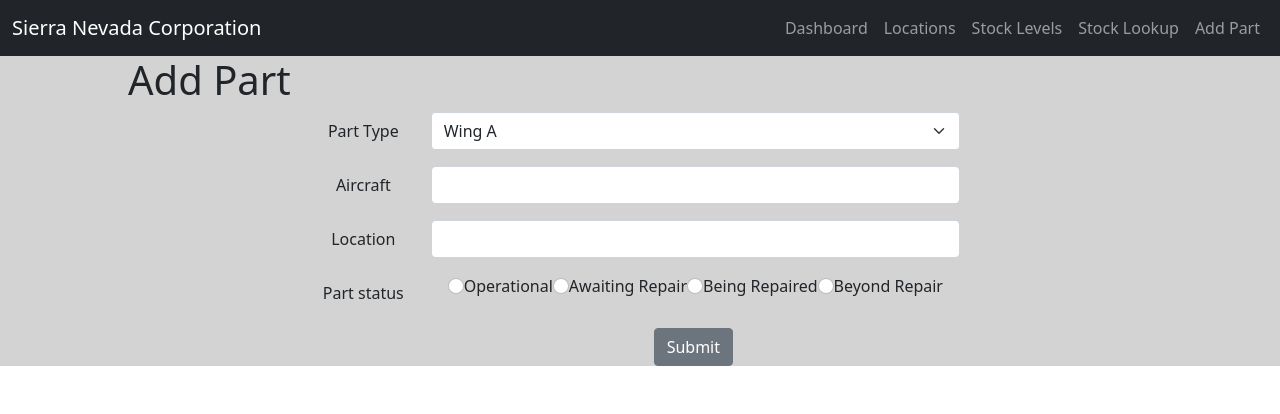
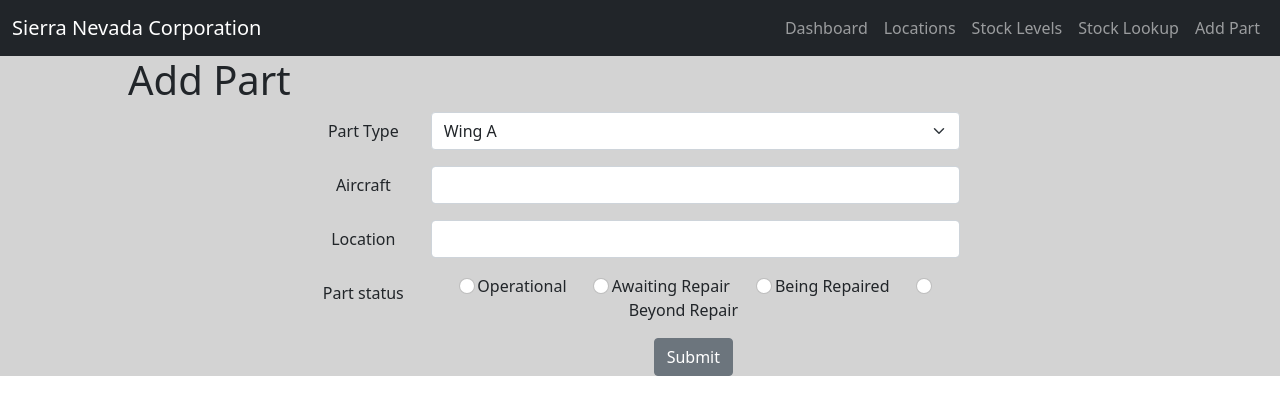
Before and after one commit to reicraftscodes/uas-lifecycle-management-frontend, a React (Create React App) app: page /add-part in a window 1280 px wide. Shown: the top 414 px of the page. Built offline with nearby package versions, Linux system fonts and the light colour scheme.

Commit message:
style : issue #10 changed radio buttons to be seperated from eachother

```diff
--- a/src/css/AddPart.css
+++ b/src/css/AddPart.css
@@ -16,3 +16,9 @@
     width: 50%;
     margin: auto;
 }
+
+.radioLabel {
+    padding-left: 0.5%;
+    padding-right: 5%;
+    display: inline;
+}
--- a/src/pages/AddPart.js
+++ b/src/pages/AddPart.js
@@ -75,16 +75,24 @@ const AddPart = () => {
 
                     <Col sm={10}>
                         <Input value="OPERATIONAL" name="partStatusForm" type="radio" onChange={(e) => setPartStatus(e.target.value)}/>
-                        <Label class="radioLabel" check>Operational</Label>
+                        <div class="radioLabel">
+                            <Label check>Operational</Label>
+                        </div>
 
                         <Input value="AWAITING_REPAIR" name="partStatusForm" type="radio" onChange={(e) => setPartStatus(e.target.value)}/>
-                        <Label class="radioLabel" check>Awaiting Repair</Label>
+                        <div class="radioLabel">
+                            <Label check class="radioLabel" >Awaiting Repair</Label>
+                        </div>
 
                         <Input value="BEING_REPAIRED" name="partStatusForm" type="radio" onChange={(e) => setPartStatus(e.target.value)}/>
-                        <Label class="radioLabel" check>Being Repaired</Label>
+                        <div class="radioLabel">
+                            <Label check class="radioLabel" >Being Repaired</Label>
+                        </div>
 
                         <Input value="BEYOND_REPAIR" name="partStatusForm" type="radio" onChange={(e) => setPartStatus(e.target.value)}/>
-                        <Label class="radioLabel" check>Beyond Repair</Label>
+                        <div class="radioLabel">
+                            <Label check class="radioLabel" >Beyond Repair</Label>
+                        </div>
                     </Col>
                 </FormGroup>
 
```
